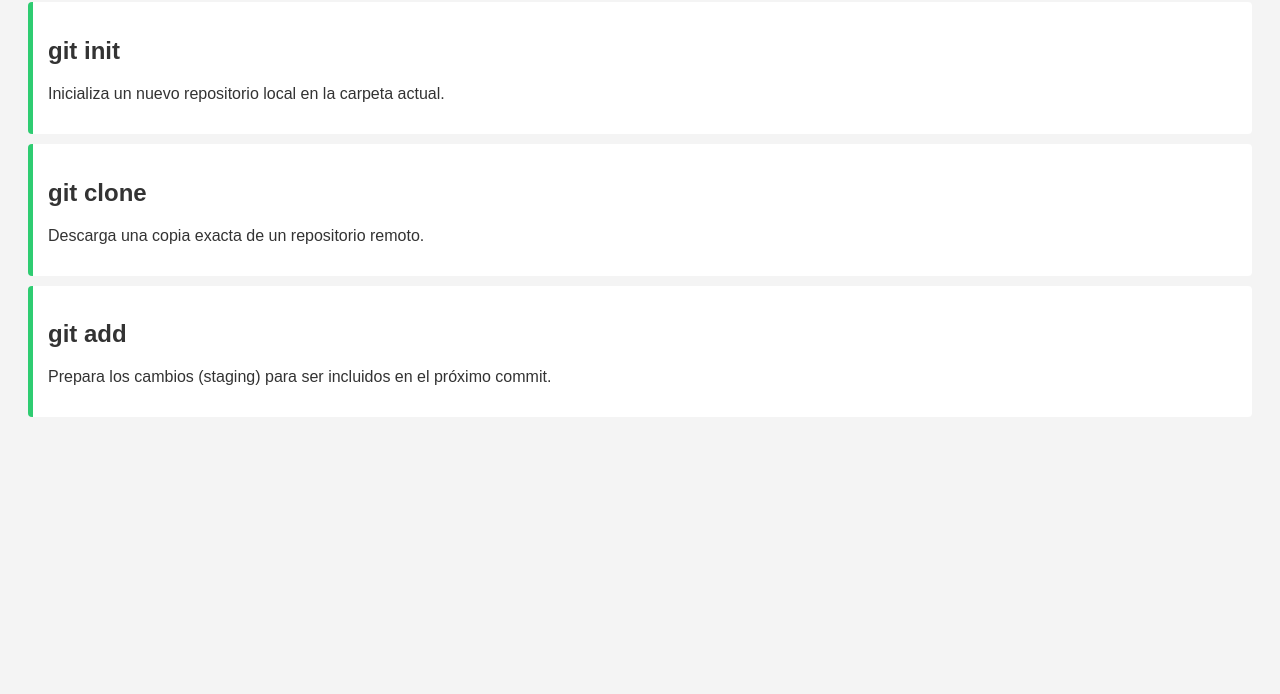
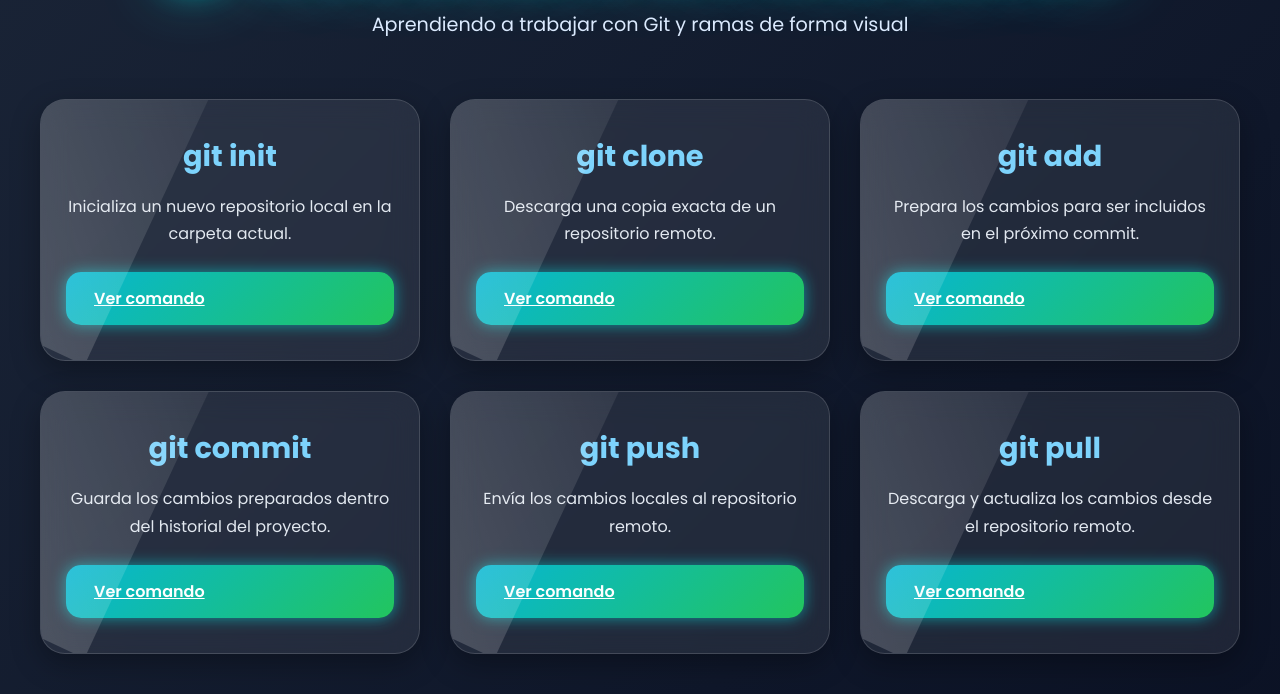
Before and after one commit to xfoliux/Ramas, a plain HTML site: page index.html in a window 1280 px wide. Shown: the part 140-834 px from the top of the page. Before the commit the page ends 800 px from the top, so only its background shows below. Drawn offline with Linux system fonts and the light colour scheme.

Commit message:
agregar cambios

```diff
--- a/index.html
+++ b/index.html
@@ -1,30 +1,93 @@
 <!DOCTYPE html>
 <html lang="es">
+
 <head>
     <meta charset="UTF-8">
     <meta name="viewport" content="width=device-width, initial-scale=1.0">
     <title>Guía de Comandos Git</title>
+
+    <!-- Fuente moderna -->
+    <link href="https://fonts.googleapis.com/css2?family=Poppins:wght@300;400;500;600;700&display=swap"
+        rel="stylesheet">
+
     <link rel="stylesheet" href="style.css">
 </head>
+
 <body>
+
     <header>
-        <h1>Diccionario Git Interactiva</h1>
-        <p>Aprendiendo a trabajar con ramas</p>
+        <h1>🚀 Diccionario Git Interactivo</h1>
+        <p>Aprendiendo a trabajar con Git y ramas de forma visual</p>
     </header>
+
     <main id="contenedor">
+
         <section class="comando">
             <h2>git init</h2>
-            <p>Inicializa un nuevo repositorio local en la carpeta actual.</p>
+
+            <p>
+                Inicializa un nuevo repositorio local en la carpeta actual.
+            </p>
+
+            <a href="#" class="boton">
+                Ver comando
+            </a>
         </section>
+
         <section class="comando">
             <h2>git clone</h2>
-            <p>Descarga una copia exacta de un repositorio remoto.</p>
+
+            <p>
+                Descarga una copia exacta de un repositorio remoto.
+            </p>
+
+            <a href="#" class="boton">
+                Ver comando
+            </a>
         </section>
+
         <section class="comando">
             <h2>git add</h2>
-            <p>Prepara los cambios (staging) para ser incluidos en el próximo commit.</p>
+            <p>Prepara los cambios para ser incluidos en el próximo commit.</p>
+
+            <a href="#" class="boton">Ver comando</a>
         </section>
-        <!-- Aquí los estudiantes agregarán más comandos luego -->
+
+        <section class="comando">
+            <h2>git commit</h2>
+
+            <p>Guarda los cambios preparados dentro del historial del proyecto.</p>
+
+            <a href="#" class="boton">
+                Ver comando
+            </a>
+        </section>
+
+        <section class="comando">
+            <h2>git push</h2>
+            <p>
+                Envía los cambios locales al repositorio remoto.
+            </p>
+
+            <a href="#" class="boton">
+                Ver comando
+            </a>
+        </section>
+
+        <section class="comando">
+            <h2>git pull</h2>
+
+            <p>
+                Descarga y actualiza los cambios desde el repositorio remoto.
+            </p>
+
+            <a href="#" class="boton">
+                Ver comando
+            </a>
+        </section>
+
     </main>
+
 </body>
+
 </html>
--- a/style.css
+++ b/style.css
@@ -1,3 +1,326 @@
-body { font-family: sans-serif; background-color: #f4f4f4; color: #333; padding: 20px; }
-.comando { background: white; padding: 15px; margin-bottom: 10px; border-left: 5px solid #2ecc71; border-radius: 4px; }
-h1 { color: #2c3e50; }
+*{
+    margin:0;
+    padding:0;
+    box-sizing:border-box;
+}
+
+body{
+    font-family:'Poppins', sans-serif;
+    min-height:100vh;
+    overflow-x:hidden;
+
+    background:linear-gradient(
+        -45deg,
+        #020617,
+        #0f172a,
+        #1e293b,
+        #0f766e,
+        #2563eb
+    );
+
+    background-size:400% 400%;
+    animation:fondoAnimado 15s ease infinite;
+
+    color:white;
+    padding:40px 20px;
+}
+
+/* Fondo animado */
+@keyframes fondoAnimado{
+
+    0%{
+        background-position:0% 50%;
+    }
+
+    50%{
+        background-position:100% 50%;
+    }
+
+    100%{
+        background-position:0% 50%;
+    }
+}
+
+/* Partículas brillantes */
+.particulas::before,
+.particulas::after{
+    content:"";
+
+    position:fixed;
+
+    width:500px;
+    height:500px;
+
+    border-radius:50%;
+
+    filter:blur(120px);
+
+    z-index:-1;
+}
+
+.particulas::before{
+    background:#00ffff;
+    top:-100px;
+    left:-100px;
+
+    animation:mover1 10s infinite alternate;
+}
+
+.particulas::after{
+    background:#00ff88;
+    bottom:-100px;
+    right:-100px;
+
+    animation:mover2 12s infinite alternate;
+}
+
+@keyframes mover1{
+    from{
+        transform:translate(0,0);
+    }
+
+    to{
+        transform:translate(200px,100px);
+    }
+}
+
+@keyframes mover2{
+    from{
+        transform:translate(0,0);
+    }
+
+    to{
+        transform:translate(-200px,-100px);
+    }
+}
+
+header{
+    text-align:center;
+    margin-bottom:60px;
+}
+
+header h1{
+    font-size:4rem;
+    margin-bottom:15px;
+
+    animation:brilloTitulo 2s infinite alternate;
+
+    text-shadow:
+        0 0 10px #00ffff,
+        0 0 20px #00ffff,
+        0 0 40px #00ffff;
+}
+
+header p{
+    font-size:1.2rem;
+    color:#dbeafe;
+}
+
+@keyframes brilloTitulo{
+
+    from{
+        text-shadow:
+            0 0 10px #00ffff,
+            0 0 20px #00ffff;
+    }
+
+    to{
+        text-shadow:
+            0 0 20px #00ffff,
+            0 0 40px #00ffff,
+            0 0 80px #00ffff;
+    }
+}
+
+#contenedor{
+    max-width:1200px;
+    margin:auto;
+
+    display:grid;
+
+    grid-template-columns:
+        repeat(auto-fit,minmax(300px,1fr));
+
+    gap:30px;
+}
+
+.comando{
+    position:relative;
+
+    background:rgba(255,255,255,0.08);
+
+    border:1px solid rgba(255,255,255,0.15);
+
+    backdrop-filter:blur(15px);
+
+    border-radius:25px;
+
+    padding:35px 25px;
+
+    overflow:hidden;
+
+    transition:0.5s;
+
+    box-shadow:
+        0 10px 30px rgba(0,0,0,0.3);
+}
+
+/* Luces */
+.comando::before{
+    content:"";
+
+    position:absolute;
+
+    width:200%;
+    height:200%;
+
+    background:linear-gradient(
+        45deg,
+        transparent,
+        rgba(255,255,255,0.2),
+        transparent
+    );
+
+    top:-150%;
+    left:-150%;
+
+    transform:rotate(25deg);
+
+    transition:0.8s;
+}
+
+.comando:hover::before{
+    top:100%;
+    left:100%;
+}
+
+.comando:hover{
+    transform:
+        translateY(-15px)
+        scale(1.04);
+
+    box-shadow:
+        0 0 25px #00ffff,
+        0 0 50px rgba(0,255,255,0.5);
+
+    border:1px solid #00ffff;
+}
+
+/* ICONOS */
+.icono{
+    width:90px;
+    height:90px;
+
+    margin:auto auto 20px;
+
+    display:flex;
+    justify-content:center;
+    align-items:center;
+
+    border-radius:50%;
+
+    background:linear-gradient(
+        135deg,
+        #00ffff,
+        #2563eb
+    );
+
+    animation:flotar 3s ease-in-out infinite;
+
+    box-shadow:
+        0 0 15px #00ffff,
+        0 0 35px rgba(0,255,255,0.7);
+}
+
+.icono i{
+    font-size:2.5rem;
+    color:white;
+}
+
+/* Movimiento iconos */
+@keyframes flotar{
+
+    0%{
+        transform:translateY(0px);
+    }
+
+    50%{
+        transform:translateY(-10px);
+    }
+
+    100%{
+        transform:translateY(0px);
+    }
+}
+
+.comando h2{
+    text-align:center;
+
+    font-size:1.8rem;
+
+    margin-bottom:15px;
+
+    color:#7dd3fc;
+}
+
+.comando p{
+    text-align:center;
+
+    line-height:1.7;
+
+    color:#e2e8f0;
+}
+
+/* BOTÓN */
+.boton{
+    display:block;
+
+    margin:25px auto 0;
+
+    padding:14px 28px;
+
+    border:none;
+    border-radius:15px;
+
+    font-size:1rem;
+    font-weight:600;
+
+    color:white;
+
+    background:linear-gradient(
+        135deg,
+        #06b6d4,
+        #22c55e
+    );
+
+    cursor:pointer;
+
+    transition:0.4s;
+
+    box-shadow:
+        0 0 15px rgba(0,255,255,0.5);
+}
+
+.boton:hover{
+
+    transform:scale(1.1);
+
+    box-shadow:
+        0 0 20px #00ffff,
+        0 0 40px #00ffff;
+
+    background:linear-gradient(
+        135deg,
+        #22c55e,
+        #06b6d4
+    );
+}
+
+/* Responsive */
+@media(max-width:768px){
+
+    header h1{
+        font-size:2.5rem;
+    }
+
+}
```
